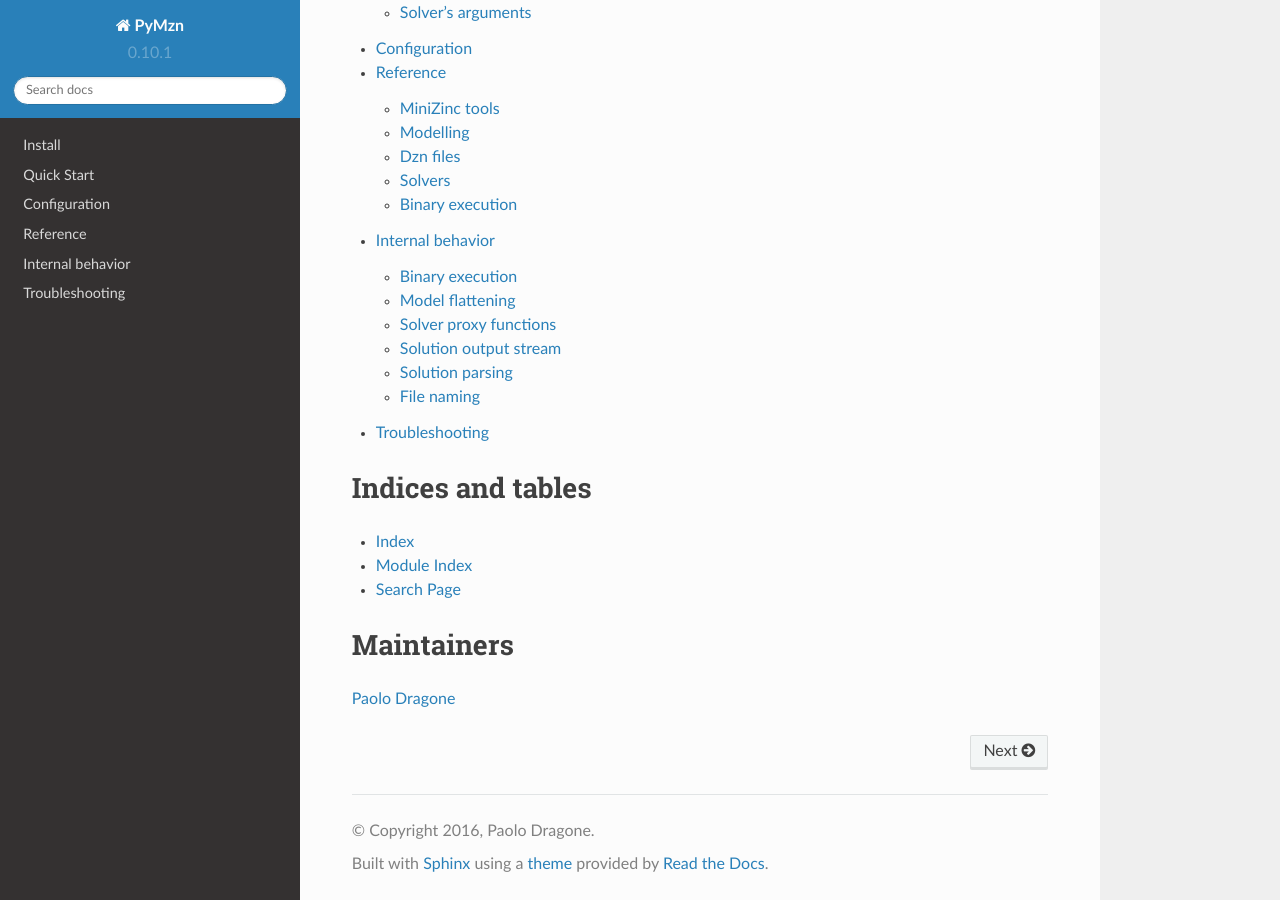
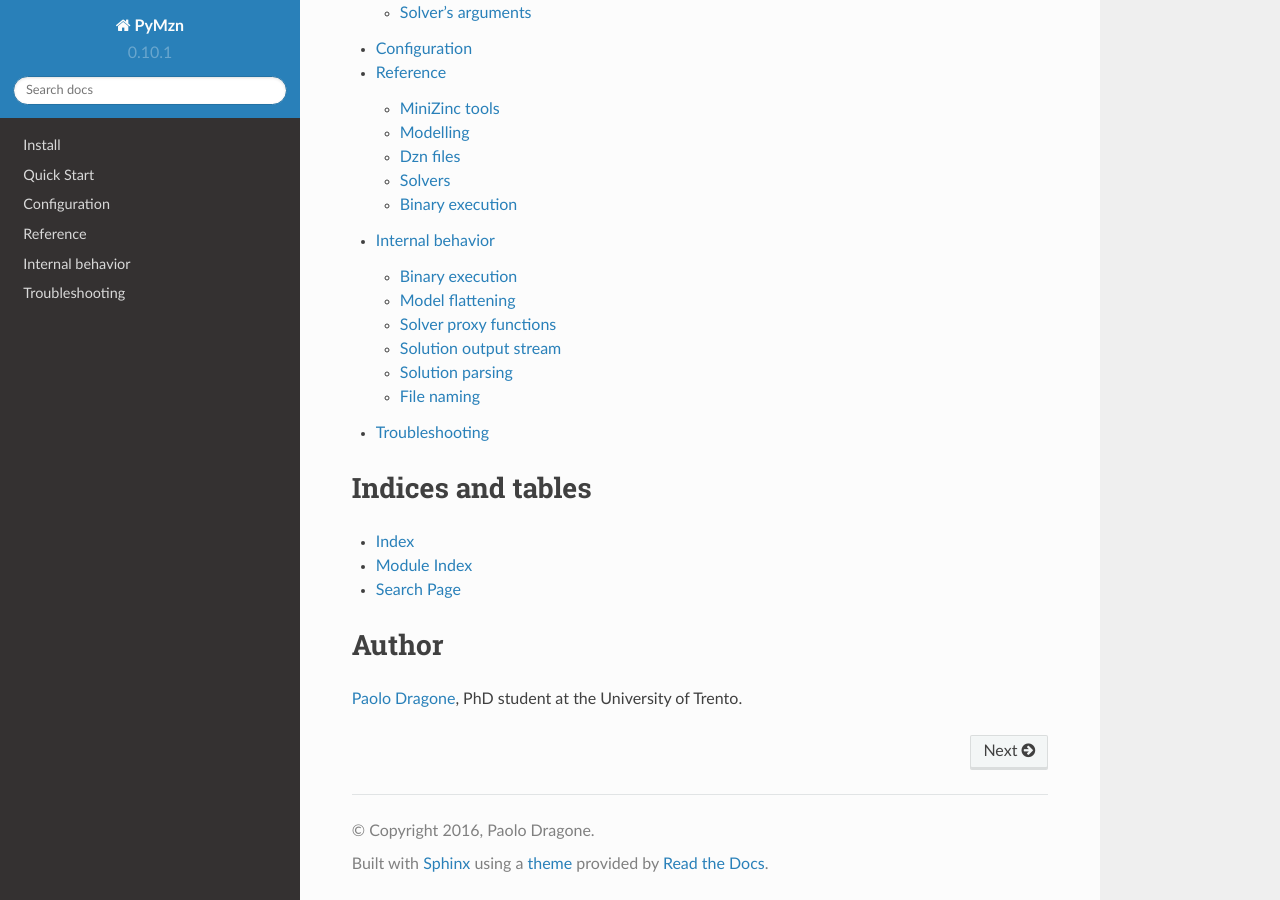
Before and after one commit to paolodragone/pymzn, a Sphinx documentation site: the page built from docs/source/index.rst, in a window 1280 px wide and 900 px high, scrolled down 520 px. Built offline with Sphinx 7.4.7 and the Read the Docs theme 2.0.0, drawn with Linux system fonts in a browser that asks for light colours.

```diff
--- a/docs/source/index.rst
+++ b/docs/source/index.rst
@@ -27,6 +27,7 @@
 * :ref:`modindex`
 * :ref:`search`
 
-Maintainers
-===========
-`Paolo Dragone <http://paolodragone.com>`__
+Author
+======
+`Paolo Dragone <http://paolodragone.com>`__, PhD student at the University of
+Trento.
```
Also changed, not shown: pymzn/__init__.py (+6 -6 lines).
